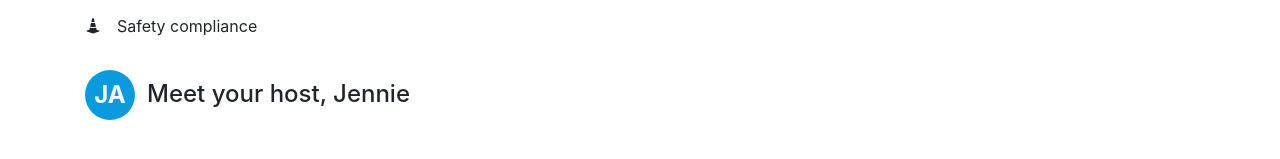
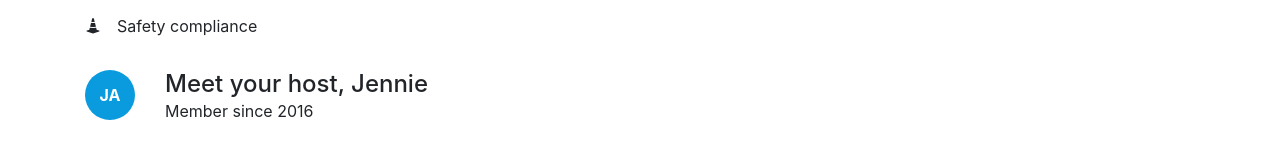
Before and after one commit to enRose/RemoteAssembly, a React (Create React App) app in the folder client/: page /listings/1 in a window 1280 px wide. Shown: the part 637-796 px from the top of the page. Built offline with nearby package versions, Linux system fonts and the light colour scheme.

Commit message:
add member since year

```diff
--- a/client/src/listing-detail/component/avatar-initials/index.js
+++ b/client/src/listing-detail/component/avatar-initials/index.js
@@ -5,7 +5,8 @@ export const AvatarInitials = (props) => {
   const target = React.Children.only(props.children)
 
   const cloned = React.cloneElement(target, {
-    'data-initials': `${props.firstName.charAt(0)}${props.lastName.charAt(0)}`
+    'data-initials': `${props.firstName.charAt(0)}${props.lastName.charAt(0)}`,
+    className: `${props.style || ''}`
   })
 
   return cloned
--- a/client/src/listing-detail/index.js
+++ b/client/src/listing-detail/index.js
@@ -125,18 +125,21 @@ export const ListingDetail = () => {
               </Row>
             }
             <Row className={css['host-info']}>
-              <Col>
-                <AvatarInitials firstName={experience.host.firstName} lastName={experience.host.lastName}>
-                  <h4>Meet your host, {experience.host.firstName}</h4>
-                </AvatarInitials>
+              <AvatarInitials
+                firstName={experience.host.firstName}
+                lastName={experience.host.lastName}>
+                <Col sm={2}>
+                </Col>
+              </AvatarInitials>
+              <Col className={css['col-no-horizontal-padding']}>
+                <h4 className={css['host-name']}>Meet your host, {experience.host.firstName}</h4>
+                <div>Member since {experience.host.memberSince}</div>
               </Col>
             </Row>
           </Col>
           <Col>
             <h4>What you'll do</h4>
-            <ReadMore
-              text={experience.course.description}
-            />
+            <ReadMore text={experience.course.description} />
           </Col>
         </Row>
 
--- a/client/src/listing-detail/listing-detail-style.module.css
+++ b/client/src/listing-detail/listing-detail-style.module.css
@@ -90,3 +90,7 @@
 .host-info {
   margin-top: 2rem;
 }
+
+.host-name {
+  margin-bottom: 0;
+}
```
Also changed, not shown: client/src/listing-detail/component/avatar-initials/avatar-initials-style.module.css (line endings or trailing spaces).
